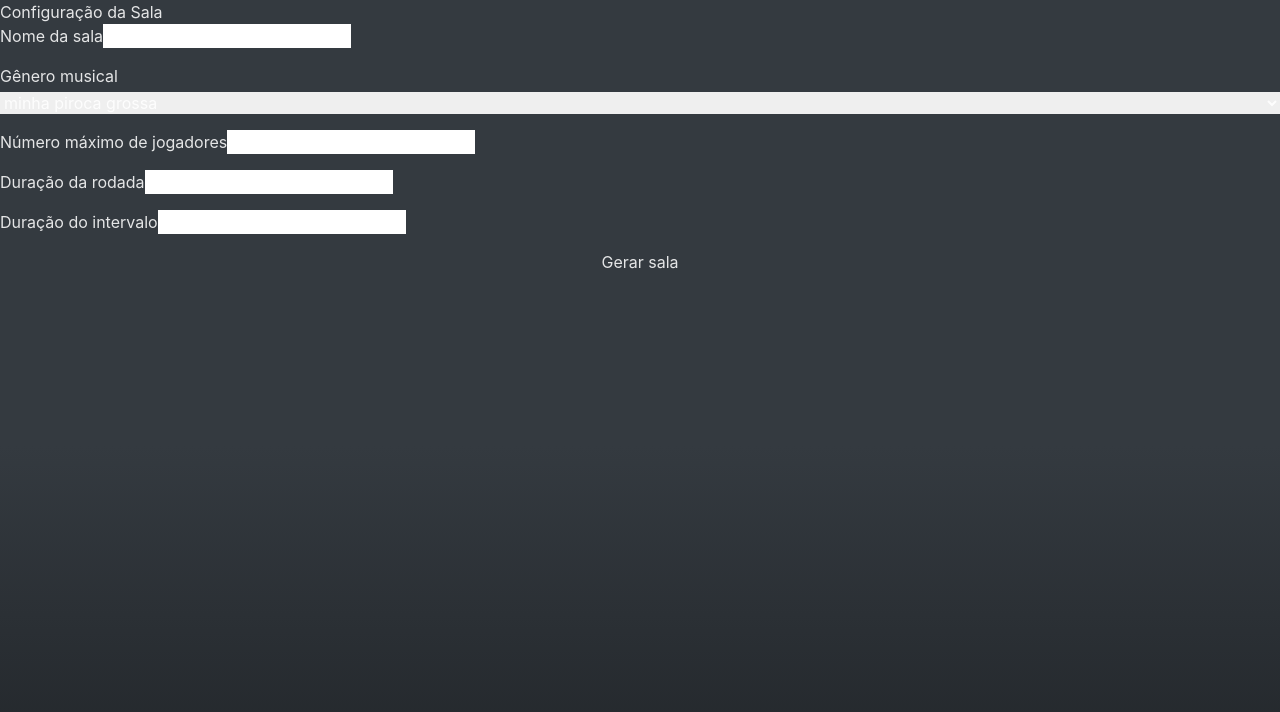
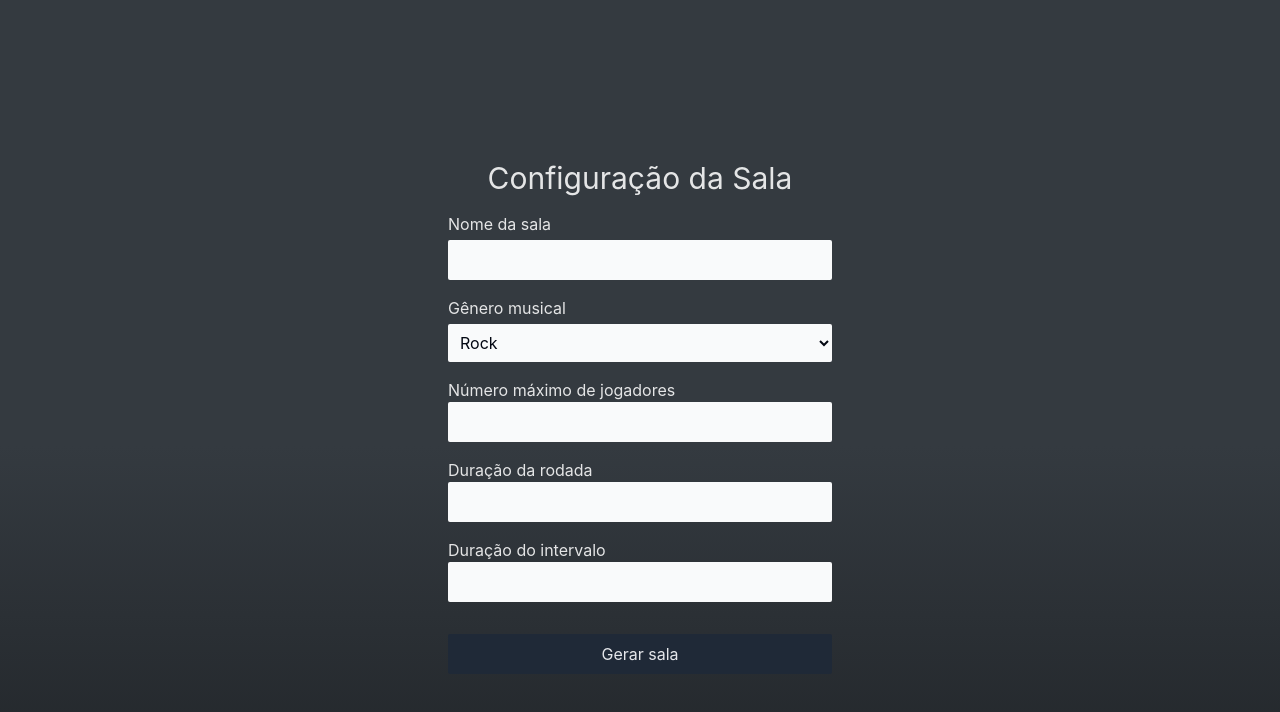
Before and after one commit to LuizFJP/los-gallos-musicales-frontend, a React (Vite) app: page /room-settings in a window 1280 px wide. Shown: the top 712 px of the page. Built offline with nearby package versions, Linux system fonts and the light colour scheme.

Commit message:
feat: create navigation after creating room

```diff
--- a/src/presentation/pages/Room.tsx
+++ b/src/presentation/pages/Room.tsx
@@ -6,7 +6,6 @@ import { useParams } from "react-router-dom";
 import { SocketConnection } from "../../infra/websocket/websocket";
 import { getRoom } from "../../infra/http/request-room";
 import { Room } from "../../domain/entities/Room";
-
 
 const Room: React.FC = () => {
   const canvasRef = useRef<HTMLCanvasElement>(null);
@@ -32,15 +31,16 @@ const Room: React.FC = () => {
   }
 
   const send = (x: number, y: number) => {
-    let data = { x, y };
+    const data = { x, y };
     socket.emitData(`${name} draw`, data);
     debouncedSave(canvasRef.current?.toDataURL());
   }
 
   return (
-    <>
+    <main className="container mx-auto flex">
+
       <Canvas socket={socket} canvasRef={canvasRef} handleCanvasDataTransmission={send} room={room} />
-    </>
+    </main>
   );
 }
 
--- a/src/presentation/pages/RoomSettings.tsx
+++ b/src/presentation/pages/RoomSettings.tsx
@@ -1,49 +1,59 @@
 import { useState } from "react";
 import { Room } from "../../domain/entities/Room";
 import { createRoom } from "../../infra/http/request-room";
+import { useNavigate } from "react-router-dom";
 
 export const RoomSettings = () => {
-
   const [roomData, setRoomData] = useState<Room>();
 
-  const handleChange = ({target: {name,value}}) => {
+  const handleChange = ({ target: { name, value } }) => {
     setRoomData((prev) => ({
       ...prev,
       [name]: value,
     }));
-  }
+  };
+
+  const navigate = useNavigate();
 
   return (
-    <main className="container mx-auto">
-      <h1>Configuração da Sala</h1>
+    <main className="container mx-auto flex justify-center items-center flex-col min-w-full min-h-full mt-40">
+      <h1 className="2xl:text-4xl lg:text-3xl md:text-xl text-lg mb-4">Configuração da Sala</h1>
       <section>
-        <form className="flex flex-col gap-4" onSubmit={() => createRoom(roomData as Room)}>
-        <label htmlFor="name">
+        <form
+          className="flex flex-col gap-4 w-96 h-96"
+          onSubmit={() => {
+            createRoom(roomData as Room);
+            navigate(`/room/${roomData?.name}`);
+          }}
+        >
+          <label htmlFor="name" className="flex flex-col gap-1">
             Nome da sala
-            <input name="name" type="text" onChange={handleChange}/>
+            <input name="name" type="text" onChange={handleChange} className="p-2 rounded-sm w-96 text-gray-950 bg-gray-50"/>
           </label>
           <label className="flex flex-col gap-1" htmlFor="genreId">
-          Gênero musical
-            <select name="genreId" id="" onChange={handleChange}>
-              <option value="minha piroca grossa">minha piroca grossa</option>
-              <option value="minha piroca fina">minha piroca fina</option>
+            Gênero musical
+            <select name="genreId" id="" onChange={handleChange} className="p-2 rounded-sm w-96 text-gray-950 bg-gray-50">
+              <option value="minha piroca grossa">Rock</option>
+              <option value="minha piroca fina">Pop</option>
+              <option value="minha piroca fina">Sertanejo</option>
+              <option value="minha piroca fina">Rap</option>
             </select>
           </label>
           <label htmlFor="maxPlayers">
-            Número  máximo de jogadores
-            <input name="maxPlayers" type="text" onChange={handleChange}/>
+            Número máximo de jogadores
+            <input name="maxPlayers" type="text" onChange={handleChange} className="p-2 rounded-sm w-96 text-gray-950 bg-gray-50"/>
           </label>
           <label htmlFor="roundDuration">
             Duração da rodada
-            <input name="roundDuration" type="number" onChange={handleChange}/>
+            <input name="roundDuration" type="number" onChange={handleChange} className="p-2 rounded-sm w-96 text-gray-950 bg-gray-50"/>
           </label>
           <label htmlFor="roundInterval">
             Duração do intervalo
-            <input name="roundInterval" type="number" onChange={handleChange}/>
+            <input name="roundInterval" type="number" onChange={handleChange} className="p-2 rounded-sm w-96 text-gray-950 bg-gray-50"/>
           </label>
-          <button type="submit">Gerar sala</button>
+          <button type="submit" className="bg-gray-800 text-gray-200 rounded-sm px-8 py-2 mt-4">Gerar sala</button>
         </form>
       </section>
-    </main >
-  )
-}
+    </main>
+  );
+};
--- a/src/routes/Router.tsx
+++ b/src/routes/Router.tsx
@@ -9,13 +9,14 @@ import {
 } from 'react-router-dom';
 import Websocket from "../presentation/pages/Room";
 import {RoomSettings} from "../presentation/pages/RoomSettings";
+import Room from "../presentation/pages/Room";
 
 const router = createBrowserRouter(
 
   createRoutesFromElements(
     <Route >
       <Route index path="/" element={<Home />} />
-      <Route path="/room/:name" element={<Websocket />} />
+      <Route path="/room/:name" element={<Room />} />
       <Route path="/room-settings" element={<RoomSettings />}/>
     </Route>
   )
```
Also changed, not shown: src/infra/http/request-room.ts (+4 -7 lines).
